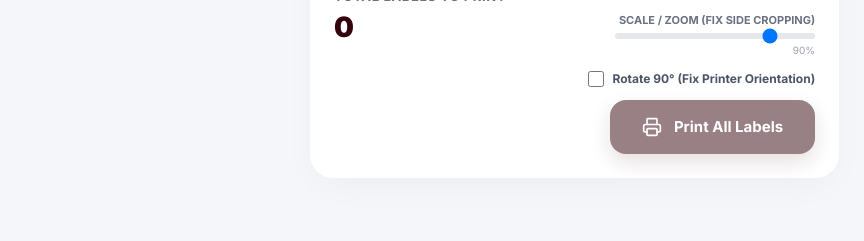
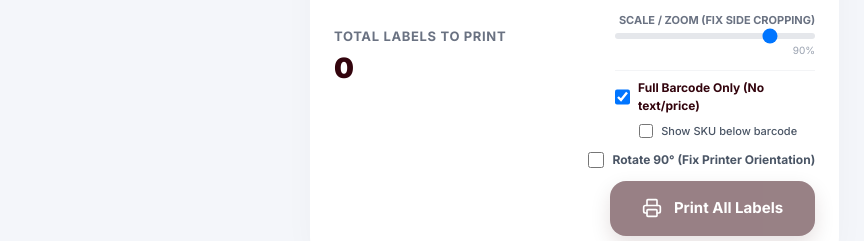
Before and after one commit to rimallifestyle/pos.rimallifestyle.store, a Next.js app: page /barcodes in a window 1280 px wide. Shown: the part 1102-1343 px from the top of the page, without its empty margins (0-864 px from the left). Built offline with nearby package versions, Linux system fonts and the light colour scheme; no server answers; the database is empty.

Commit message:
feat(barcodes): add Full Barcode Only mode with tall centered bars and no text/price/sku

```diff
--- a/src/app/(dashboard)/barcodes/page.tsx
+++ b/src/app/(dashboard)/barcodes/page.tsx
@@ -21,6 +21,10 @@ export default function BarcodeCenterPage() {
   const [verticalOffset, setVerticalOffset] = useState(16);
   const [horizontalOffset, setHorizontalOffset] = useState(0);
   const [scaleOffset, setScaleOffset] = useState(90);
+
+  // Full Barcode Only Mode (no text, no price, no sku)
+  const [barcodeOnly, setBarcodeOnly] = useState(true);
+  const [showSkuUnderBarcode, setShowSkuUnderBarcode] = useState(false);
 
   // Scanner Live Test State
   const [testScanInput, setTestScanInput] = useState('');
@@ -337,6 +341,28 @@ export default function BarcodeCenterPage() {
                   />
                   <span className="text-[10px] text-gray-400">{scaleOffset}%</span>
                 </div>
+                <div className="flex flex-col gap-2 w-full max-w-[200px] pt-2 border-t border-gray-100">
+                  <label className="flex items-center gap-2 text-[12px] font-bold text-[#33040D] cursor-pointer">
+                    <input
+                      type="checkbox"
+                      checked={barcodeOnly}
+                      onChange={e => setBarcodeOnly(e.target.checked)}
+                      className="w-4 h-4 rounded border-gray-300 text-[#33040D] focus:ring-[#33040D]"
+                    />
+                    <span>Full Barcode Only (No text/price)</span>
+                  </label>
+                  {barcodeOnly && (
+                    <label className="flex items-center gap-2 text-[11px] font-medium text-gray-600 pl-6 cursor-pointer">
+                      <input
+                        type="checkbox"
+                        checked={showSkuUnderBarcode}
+                        onChange={e => setShowSkuUnderBarcode(e.target.checked)}
+                        className="w-3.5 h-3.5 rounded border-gray-300 text-[#33040D] focus:ring-[#33040D]"
+                      />
+                      <span>Show SKU below barcode</span>
+                    </label>
+                  )}
+                </div>
                 <label className="flex items-center gap-2 text-[12px] font-bold text-gray-600 cursor-pointer hover:text-gray-900 transition-colors">
                   <input type="checkbox" checked={isRotated} onChange={e => setIsRotated(e.target.checked)} className="w-4 h-4 rounded border-gray-300 text-[#33040D] focus:ring-[#33040D]" />
                   Rotate 90° (Fix Printer Orientation)
@@ -380,6 +406,25 @@ export default function BarcodeCenterPage() {
                       className="w-full h-full flex flex-col items-center justify-center absolute inset-0 px-1 print-scale-target"
                       style={{ transform: `translate(${horizontalOffset}px, ${verticalOffset}px)` }}
                     >
+                      {barcodeOnly ? (
+                        /* FULL BARCODE ONLY (NO TEXT, NO PRICE, NO SKU) */
+                        <div className="w-full h-full flex flex-col items-center justify-center py-0.5">
+                          <Barcode
+                            value={item.sku}
+                            format="CODE128"
+                            width={1.25}
+                            height={showSkuUnderBarcode ? 48 : 58}
+                            fontSize={10}
+                            displayValue={showSkuUnderBarcode}
+                            textMargin={2}
+                            background="#ffffff"
+                            lineColor="#000000"
+                            margin={4}
+                          />
+                        </div>
+                      ) : (
+                        /* CLASSIC MODE (WITH PRODUCT NAME, SIZE/COLOR & PRICE) */
+                        <>
                           <div className="w-full text-center">
                             <p className="text-[10px] font-bold text-black leading-tight truncate">{item.name}</p>
                           </div>
@@ -401,6 +446,8 @@ export default function BarcodeCenterPage() {
                             ৳ {item.price}
                             <span className="text-[10px] font-bold leading-none whitespace-nowrap">(VAT Incl.)</span>
                           </p>
+                        </>
+                      )}
                     </div>
                   </div>
                 </div>
```
Lines whose indentation alone changed are shown as unchanged.
